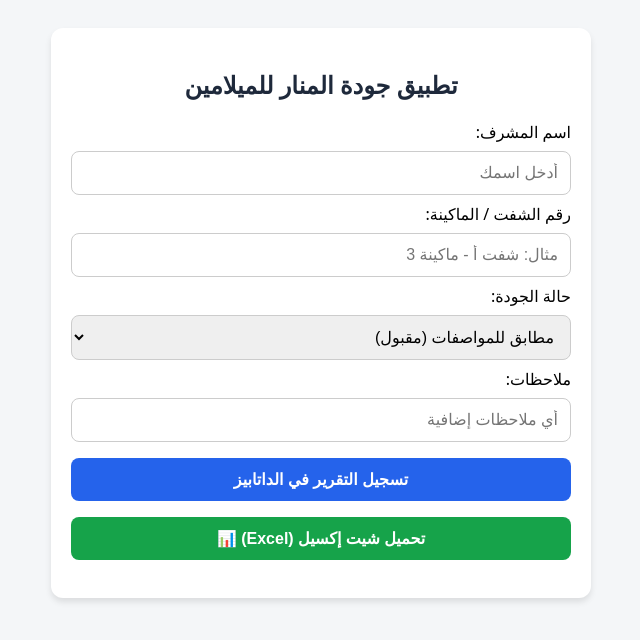
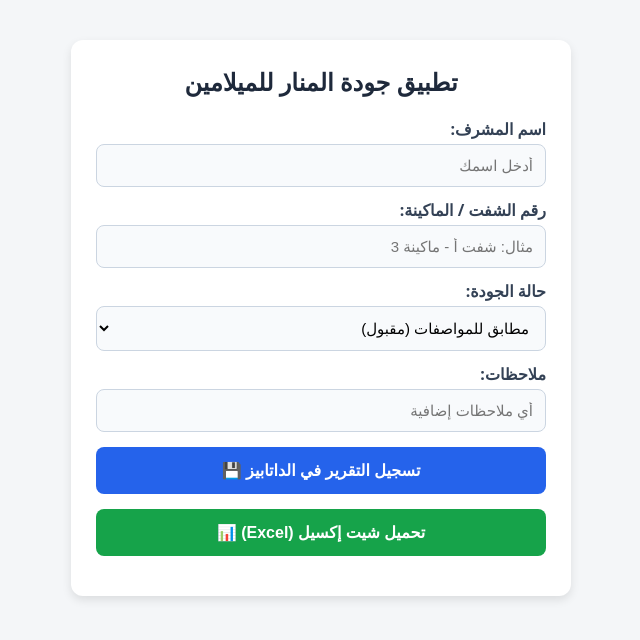
Before and after one commit to omarsaber95-gif/melamine-app, a plain HTML site: page index.html in a window 1280 px wide. Shown: the whole page, without its empty margins (319-959 px from the left). Drawn offline with Linux system fonts and the light colour scheme.

Commit message:
Update index.html

```diff
--- a/index.html
+++ b/index.html
@@ -13,13 +13,17 @@
   <script src="https://cdn.jsdelivr.net/npm/xlsx@0.18.5/dist/xlsx.full.min.js"></script>
 
   <style>
-    body { font-family: system-ui, sans-serif; padding: 20px; background: #f4f6f8; direction: rtl; }
-    .card { background: white; padding: 20px; border-radius: 12px; box-shadow: 0 4px 6px rgba(0,0,0,0.1); max-width: 500px; margin: auto; }
-    h2 { color: #1e293b; text-align: center; }
-    input, select, button { width: 100%; padding: 12px; margin: 8px 0; border: 1px solid #ccc; border-radius: 8px; box-sizing: border-box; font-size: 16px; }
-    button { background: #2563eb; color: white; border: none; cursor: pointer; font-weight: bold; }
-    button.excel-btn { background: #16a34a; }
-    .status { text-align: center; font-weight: bold; margin-top: 10px; color: #16a34a; }
+    body { font-family: system-ui, -apple-system, sans-serif; padding: 20px; background: #f4f6f8; direction: rtl; margin: 0; }
+    .card { background: white; padding: 25px; border-radius: 12px; box-shadow: 0 4px 10px rgba(0,0,0,0.1); max-width: 450px; margin: 20px auto; }
+    h2 { color: #1e293b; text-align: center; margin-top: 0; margin-bottom: 20px; }
+    label { font-weight: bold; color: #334155; display: block; margin-top: 12px; margin-bottom: 4px; }
+    input, select { width: 100%; padding: 12px; border: 1px solid #cbd5e1; border-radius: 8px; box-sizing: border-box; font-size: 15px; background-color: #f8fafc; }
+    button { width: 100%; padding: 14px; margin-top: 15px; border: none; border-radius: 8px; font-size: 16px; font-weight: bold; cursor: pointer; transition: 0.2s; }
+    .save-btn { background: #2563eb; color: white; }
+    .save-btn:hover { background: #1d4ed8; }
+    .excel-btn { background: #16a34a; color: white; }
+    .excel-btn:hover { background: #15803d; }
+    .status { text-align: center; font-weight: bold; margin-top: 15px; color: #16a34a; font-size: 14px; }
   </style>
 </head>
 <body>
@@ -43,7 +47,7 @@
     <label>ملاحظات:</label>
     <input type="text" id="notes" placeholder="أي ملاحظات إضافية">
 
-    <button onclick="saveData()">تسجيل التقرير في الداتابيز</button>
+    <button class="save-btn" onclick="saveData()">تسجيل التقرير في الداتابيز 💾</button>
     <button class="excel-btn" onclick="exportToExcel()">تحميل شيت إكسيل (Excel) 📊</button>
 
     <div id="statusMsg" class="status"></div>
@@ -65,7 +69,7 @@
     firebase.initializeApp(firebaseConfig);
     const db = firebase.firestore();
 
-    // 3. دالة حفظ البيانات في Firebase
+    // 3. دالة حفظ البيانات
     function saveData() {
       const inspector = document.getElementById('inspectorName').value;
       const shift = document.getElementById('shiftNo').value;
@@ -95,7 +99,7 @@
       });
     }
 
-    // 4. دالة سحب البيانات وتصديرها كـ ملف Excel
+    // 4. دالة تصدير الإكسيل
     function exportToExcel() {
       const statusMsg = document.getElementById('statusMsg');
       statusMsg.innerText = "جاري تحضير ملف الإكسيل... ⏳";
@@ -120,12 +124,10 @@
           return;
         }
 
-        // تحويل البيانات لشيت إكسيل
         const worksheet = XLSX.utils.json_to_sheet(reportsData);
         const workbook = XLSX.utils.book_new();
         XLSX.utils.book_append_sheet(workbook, worksheet, "تقارير الجودة");
 
-        // تنزيل الملف على الجهاز
         XLSX.writeFile(workbook, "تقارير_جودة_المنار.xlsx");
         statusMsg.innerText = "تم تحميل ملف الإكسيل بنجاح! 📊";
         setTimeout(() => { statusMsg.innerText = ''; }, 3000);
```
